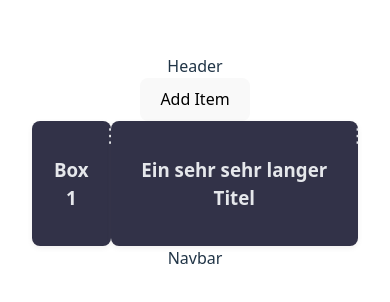
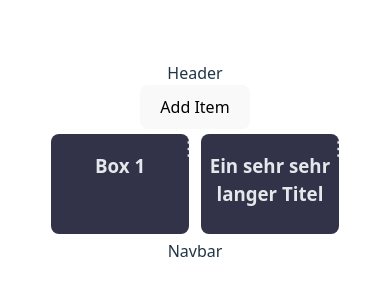
Before and after one commit to DHBW-MEOW/eduflow-frontend, a React (Vite) app: page / in a window 390 px wide. Shown: the part 260-562 px from the top of the page. Built offline with nearby package versions, Linux system fonts and the light colour scheme.

Commit message:
Add feature - mobile responsive - onClick function for the boxes - styling of the clickable box

```diff
--- a/src/app/somePage/SomePage.tsx
+++ b/src/app/somePage/SomePage.tsx
@@ -21,12 +21,14 @@ function SomePage() {
 
   const handleRename = (id: string, newTitle: string) => {
     console.log(`Rename: ID=${id}, Neuer Titel=${newTitle}`);
-    // Hier z.B. POST/PUT an Backend
   };
 
   const handleDelete = (id: string) => {
     console.log(`Delete: ID=${id}`);
-    // Hier z.B. DELETE an Backend
+  };
+
+  const handleClick = (id: string) => {
+    console.log(`Clicked: ID=${id}`);
   };
 
   return (
@@ -37,6 +39,7 @@ function SomePage() {
         setItems={setItems}
         onRename={handleRename}
         onDelete={handleDelete}
+        onClick={handleClick}
       />
     </div>
   );
--- a/src/components/contextMenu/ContextMenu.css
+++ b/src/components/contextMenu/ContextMenu.css
@@ -20,6 +20,8 @@
   text-align: left;
   cursor: pointer;
   padding: 0.2rem 0.5rem;
+  min-height: 44px;
+  min-height: 44px;
 }
 
 .context-menu button:hover {
--- a/src/components/grid/Box.css
+++ b/src/components/grid/Box.css
@@ -1,12 +1,30 @@
 .box{
   position: relative;
-  border: var(--color-border);
-  padding: 1rem;
+  user-select: none;
+
+  flex-grow: 0;
+  flex-shrink: 0;
+  flex-basis: 30%;
+
+  margin: 5px 10px;
+  min-height: 150px;
+  min-width: 44px;
+
   background-color: var(--color-surface);
   color: var(--color-text);
+  border: var(--color-border);
   border-radius: 8px;
-  box-shadow: 0 2px 5px rgba(116, 110, 110, 0.1);
   transition: transform 0.2s ease;
+}
+
+.box:hover {
+  background-color: var(--color-hover);
+  border-color: var(--color-primary-light);
+}
+
+.box:focus-visible {
+  outline: 2px solid var(--color-focus);
+  outline-offset: 4px;
 }
 
 .menu-button {
@@ -21,3 +39,11 @@
   font-size: 1.2rem;
   cursor: pointer;
 }
+
+@media (max-width: 480px) {
+  .box{
+    flex-basis: 45%;
+    margin: 5px 6px;
+    min-height: 100px;
+  }
+}
--- a/src/components/grid/Box.tsx
+++ b/src/components/grid/Box.tsx
@@ -11,9 +11,10 @@ export type BoxProps = {
   data: BoxData;
   onRename: (id: string, newTitle: string) => void;
   onDelete: (id: string) => void;
+  onClick: (id: string) => void;
 };
 
-export function Box({ data, onDelete, onRename }: BoxProps) {
+export function Box({ data, onDelete, onRename, onClick }: BoxProps) {
   const [menuOpen, setMenuOpen] = useState(false);
 
   const handleRename = () => {
@@ -27,6 +28,10 @@ export function Box({ data, onDelete, onRename }: BoxProps) {
   const handleDelete = () => {
     onDelete(data.id);
     setMenuOpen(false);
+  };
+
+  const handleClick = () => {
+    onClick(data.id);
   };
 
   //menu disappears by mouse-click outside of the menu
@@ -48,7 +53,7 @@ export function Box({ data, onDelete, onRename }: BoxProps) {
   }, [menuOpen]);
 
   return (
-    <div className="box" ref={boxRef}>
+    <div className="box" onClick={handleClick} ref={boxRef}>
       <div>
         <h3>{data.title}</h3>
         <button className="menu-button" onClick={() => setMenuOpen(!menuOpen)}>⋮</button>
--- a/src/components/grid/Grid.css
+++ b/src/components/grid/Grid.css
@@ -2,4 +2,5 @@
   display: flex;
   justify-content: center;
   align-items: center;
+  flex-wrap: wrap;
 }
--- a/src/components/grid/Grid.tsx
+++ b/src/components/grid/Grid.tsx
@@ -7,9 +7,10 @@ type GridProps = {
   setItems: React.Dispatch<React.SetStateAction<BoxData[]>>;
   onRename: (id: string, newTitle: string) => void;
   onDelete: (id: string) => void;
+  onClick: (id: string) => void;
 };
 
-export function Grid({ items, setItems, onRename, onDelete  }: GridProps) {
+export function Grid({ items, setItems, onRename, onDelete, onClick }: GridProps) {
 
   const handleRename = (id: string, newTitle: string) => {
     setItems((prev) =>
@@ -23,14 +24,19 @@ export function Grid({ items, setItems, onRename, onDelete  }: GridProps) {
     onDelete(id);
   };
 
+  const handleClick = (id: string) => {
+    onClick(id);
+  };
+
   return (
     <div className="grid-container">
       {items.map((item) => (
         <Box
           key={item.id}
           data={item}
-          onDelete={ handleDelete }
-          onRename={ handleRename }
+          onDelete={handleDelete}
+          onRename={handleRename}
+          onClick={handleClick}
         />
       ))}
     </div>
```
